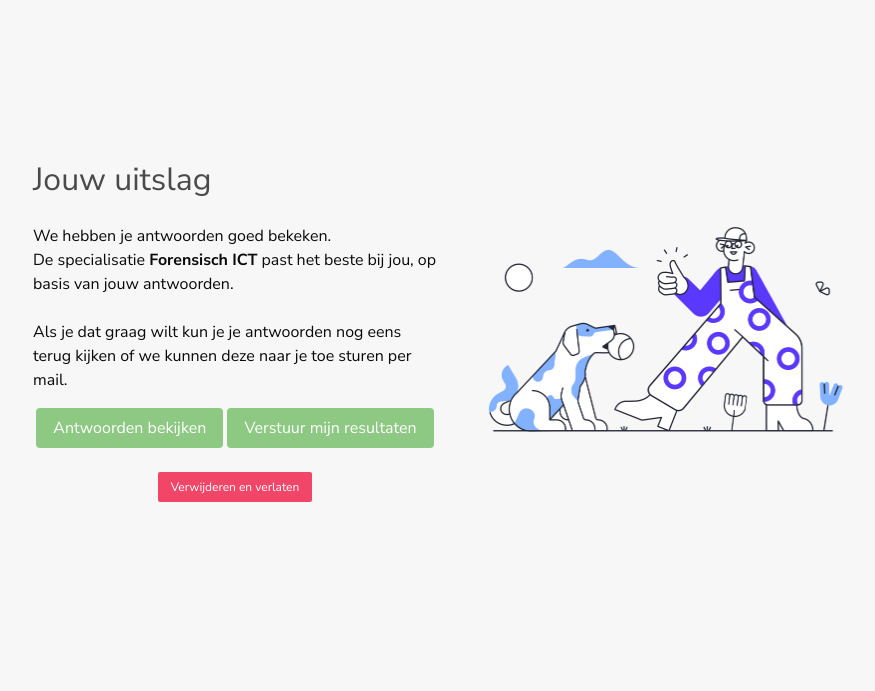
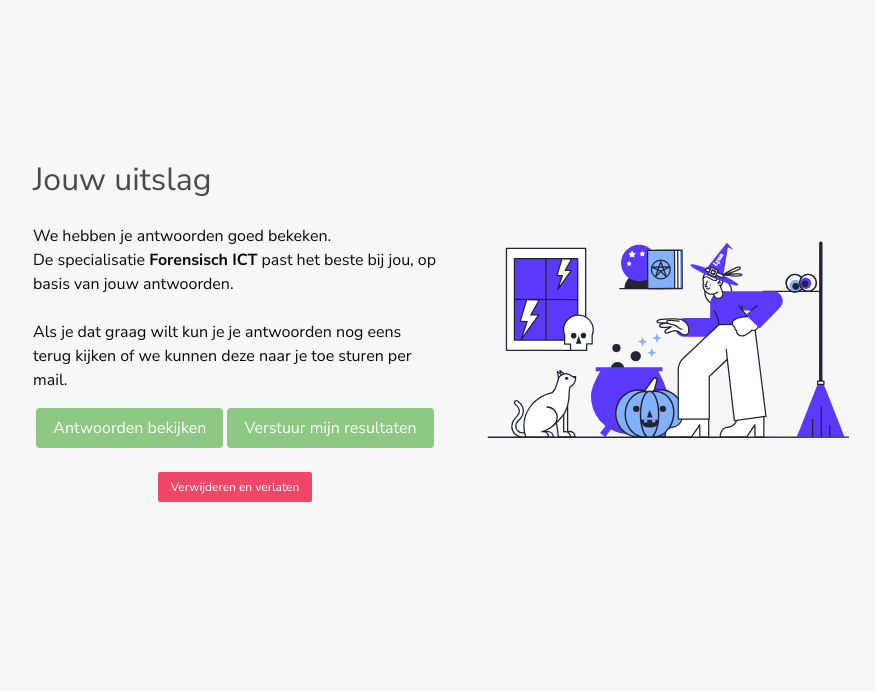
Before and after one commit to rschwab12/CTRLALTDEL-INF1BC-Sorteerhoed, a Flask app: page /einde in a window 1280 px wide. Shown: the top 691 px of the page, without its empty margins (191-1066 px from the left). Run offline with Flask 2, Linux system fonts and the light colour scheme.

Commit message:
Finished page also doesn't cause a migraine anymore.

```diff
--- a/templates/finished.html
+++ b/templates/finished.html
@@ -31,8 +31,17 @@
             </div>
           </div>
           <div class="column has-text-right">
-            <img class="onboarding-image" src="{{ url_for('static', filename='img/goodbye.png') }}"
-              style="width:100%;max-width:420px">
+            <picture>
+              <source
+                srcset="{{ url_for('static', filename='img/finished-dark.svg') }}"
+                media="(prefers-color-scheme: dark)"
+              />
+              <source
+                srcset="{{ url_for('static', filename='img/finished-light.svg') }}"
+                media="(prefers-color-scheme: light), (prefers-color-scheme: no-preference)"
+              />
+              <img class="onboarding-image" src="{{ url_for('static', filename='img/finished-light.svg') }}" id="screenshot" loading="lazy" />
+            </picture>
           </div>
         </div>
       </div>
--- a/templates/vraag.html
+++ b/templates/vraag.html
@@ -23,7 +23,7 @@
       <div class="column is-6">
         <form method="post">
             {% for antwoord in question.getAntwoorden() %}
-            <!-- <div class="box">
+            <div class="box">
                 {% if filled > 0 and antwoord.getID() == filled %}
                   <input type="radio" id="{{ antwoord.getID() }}" name="antwoord" value="{{ antwoord.getID() }}" checked/>
                   <label for="{{ antwoord.getID() }}">{{ antwoord.getTekst() }}</label>
@@ -31,7 +31,7 @@
                   <input type="radio" id="{{ antwoord.getID() }}" name="antwoord" value="{{ antwoord.getID() }}"/>
                   <label for="{{ antwoord.getID() }}">{{ antwoord.getTekst() }}</label>
                 {%endif%}
-            </div> -->
+            </div>
             {%endfor%}
 
           <div class="field">
```
Also changed, not shown: static/img/finished-dark.svg (added), static/img/finished-light.svg (added), static/img/goodbye.png (deleted), static/img/onboarding-dark.svg, static/img/onboarding_welcome.png (deleted).
